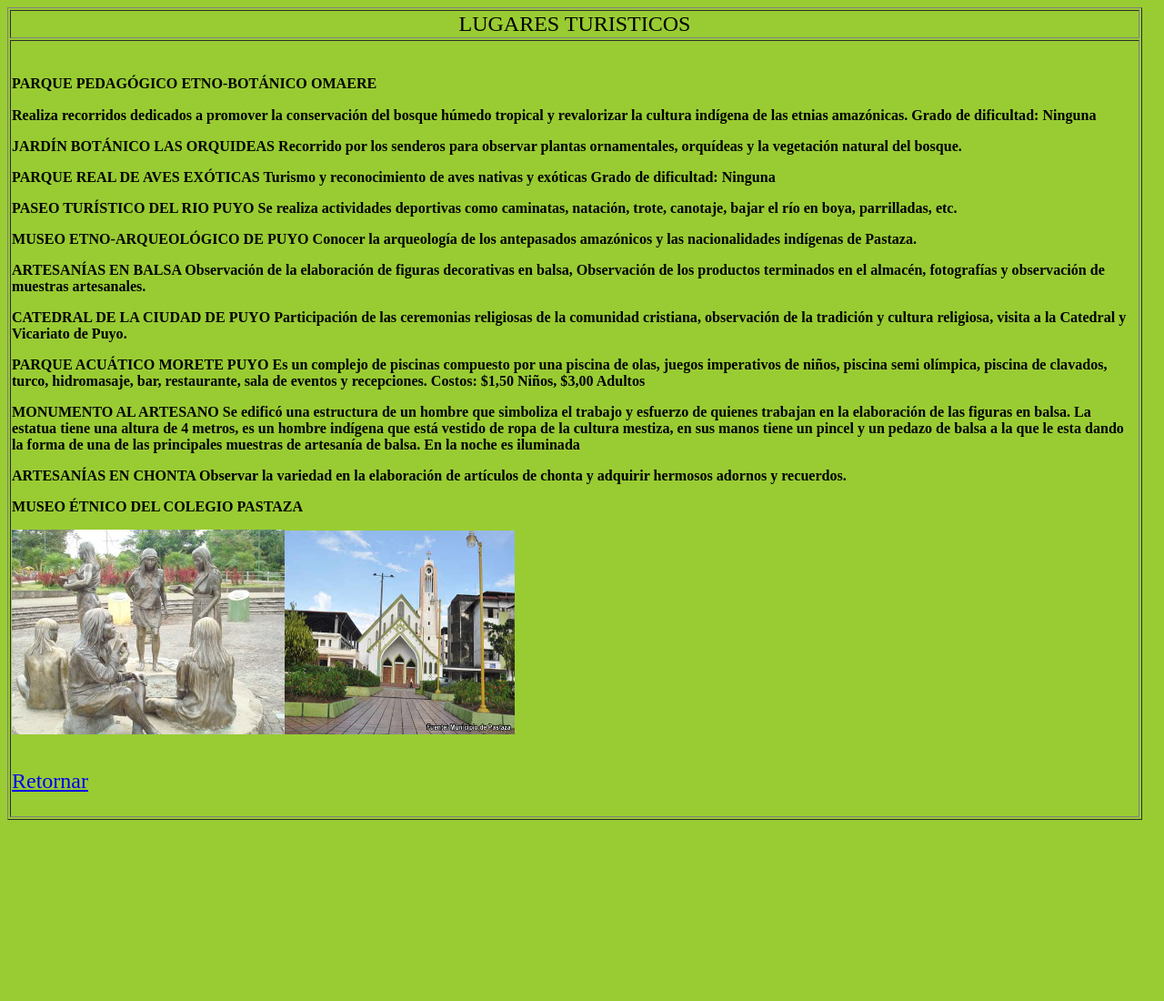
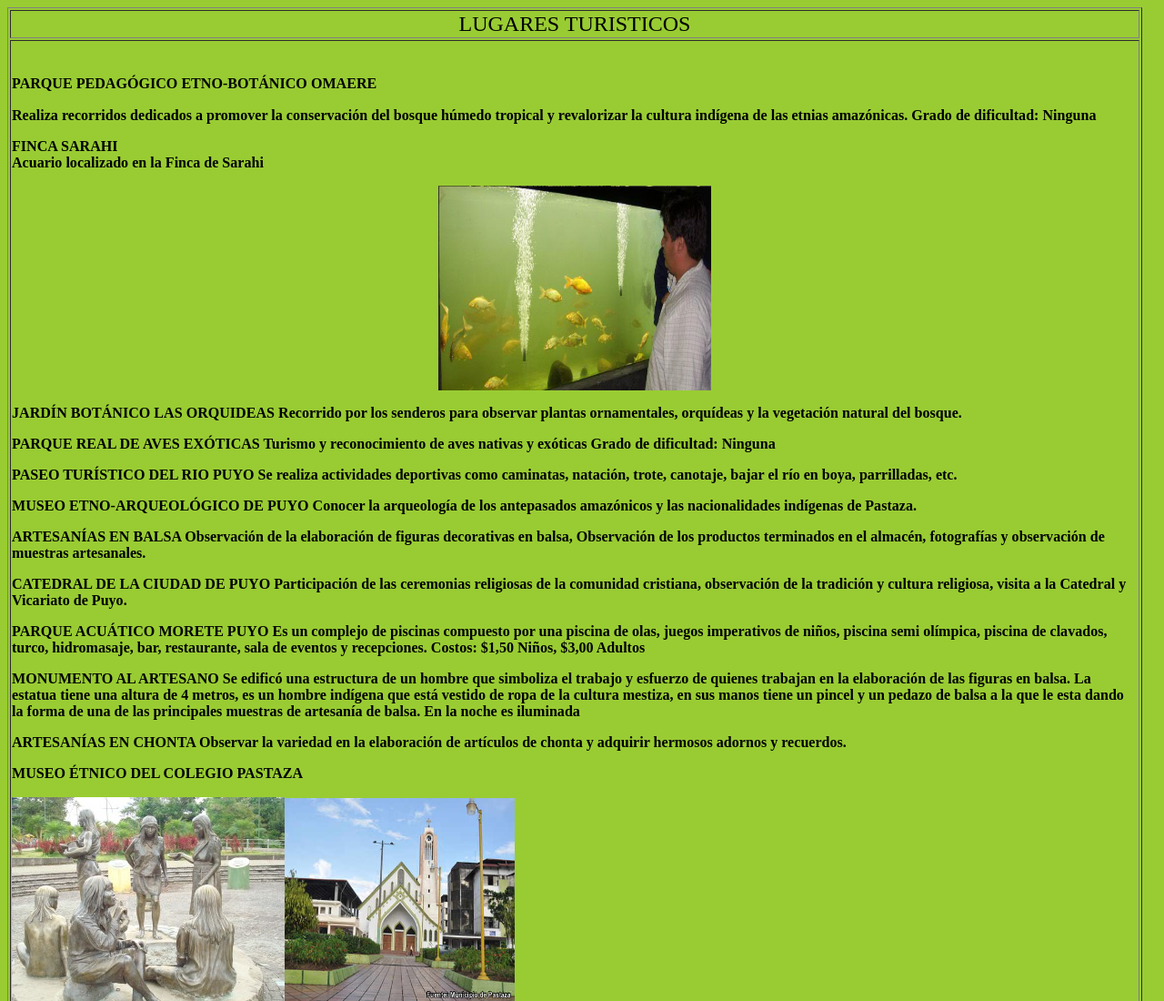
Before and after one commit to cbenavidez77/grupo-7, a plain HTML site: page pastazaturistico/puyoturismo.html in a window 1280 px wide. Shown: the top 1100 px of the page at 91% size. Before the commit the page ends 909 px from the top, so only its background shows below. Drawn offline with Linux system fonts and the light colour scheme.

Commit message:
modificacion en archivo puyoturismo

```diff
--- a/pastazaturistico/puyoturismo.html
+++ b/pastazaturistico/puyoturismo.html
@@ -23,6 +23,17 @@ body,td,th {
     <td height="30" valign="top">  <h6>PARQUE PEDAGÓGICO ETNO-BOTÁNICO OMAERE<P>
 
 Realiza recorridos dedicados a promover la conservación del bosque húmedo tropical y revalorizar la cultura indígena de las etnias amazónicas. Grado de dificultad: Ninguna
+
+<P>
+
+FINCA SARAHI </br>
+
+Acuario localizado en la Finca de Sarahi
+
+<div align="center">
+<P><img src="imagenes/finca sarahi puyo.jpg" width="300" height="225" /></div>
+
+
 
 <P>
 
```
Also changed, not shown: pastazaturistico/imagenes/finca sarahi puyo.jpg (added).
